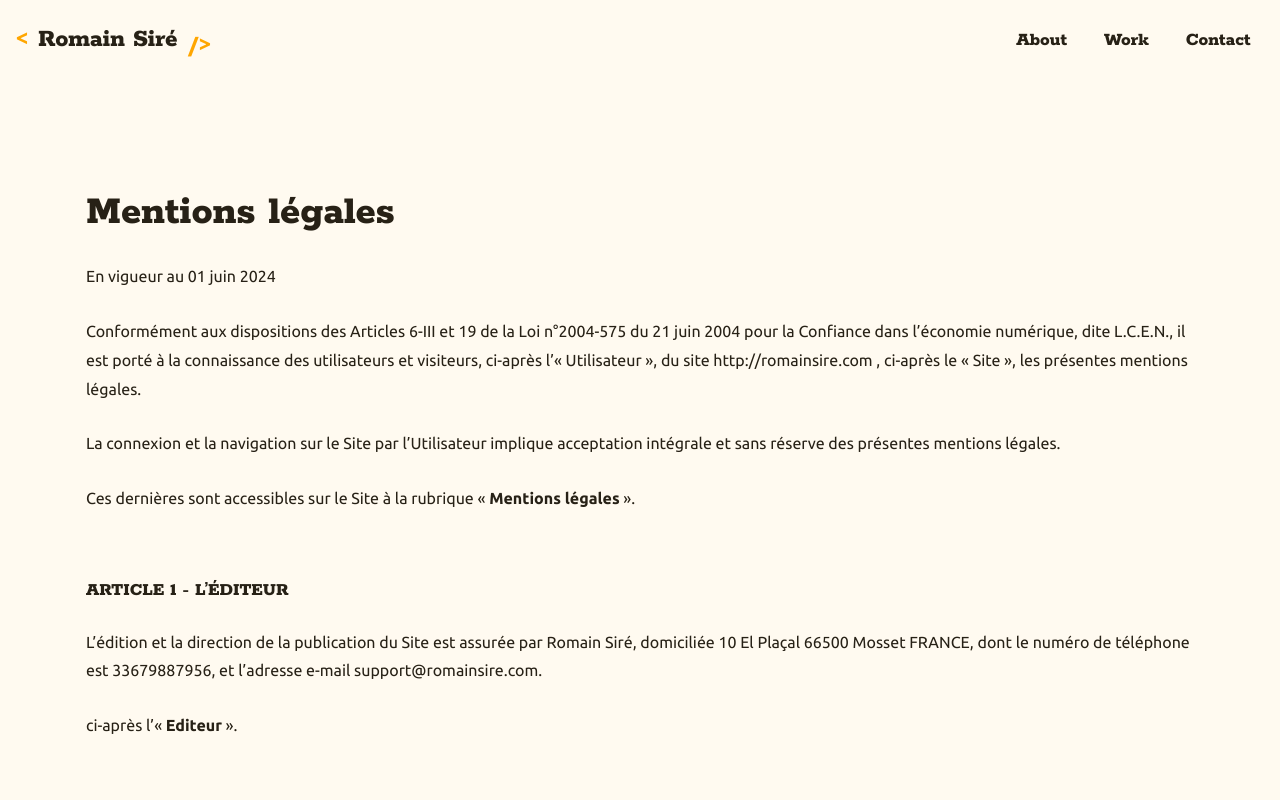
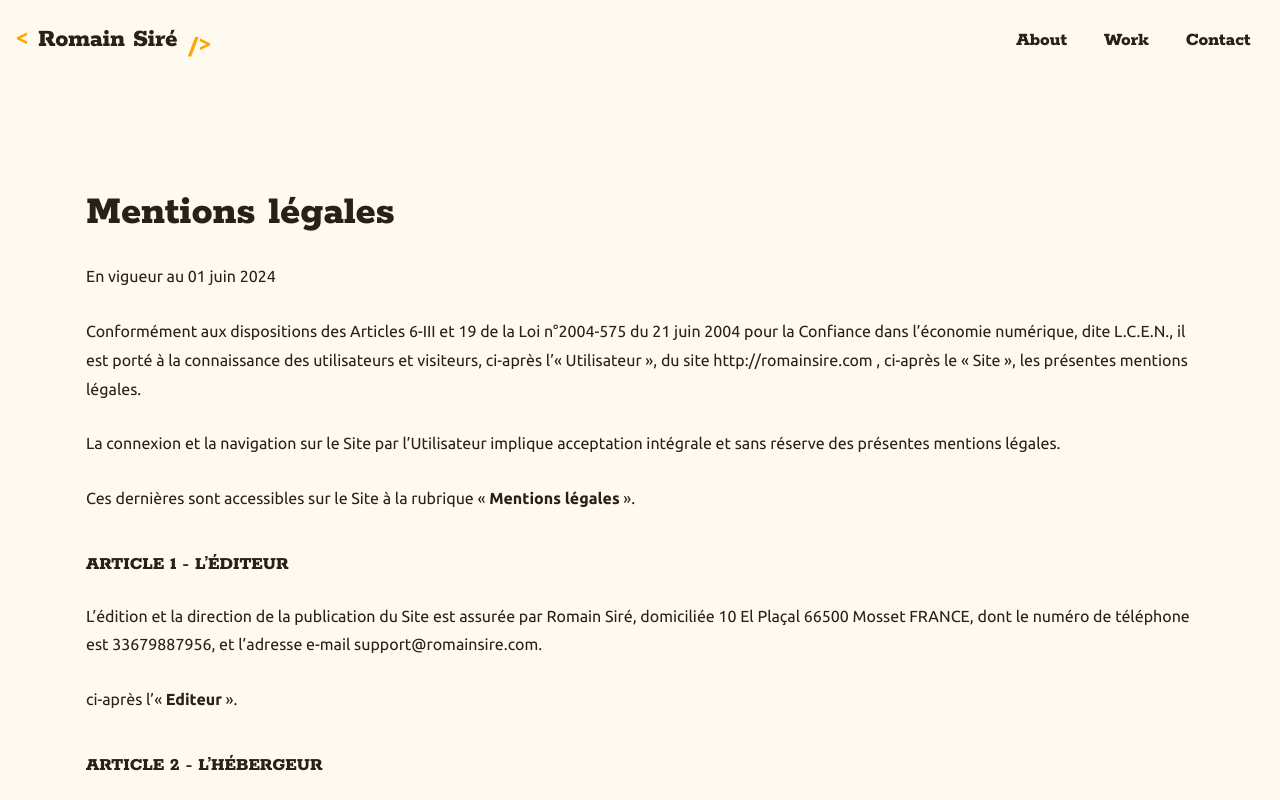
Before and after one commit to RomainSire/portfolio-nextjs, a Next.js app: page /legal in a window 1280 px wide. Shown: the top 800 px of the page. Built offline with nearby package versions, Linux system fonts and the light colour scheme.

Commit message:
style(legal): fix spacing

```diff
--- a/src/app/(pages)/legal/page.module.scss
+++ b/src/app/(pages)/legal/page.module.scss
@@ -3,7 +3,7 @@
 		margin-bottom: var(--lg);
 	}
 	h3 {
-		margin-top: var(--2xl);
+		margin-top: var(--xl);
 		margin-bottom: var(--lg);
 	}
 	p:not(:last-child) {
```
